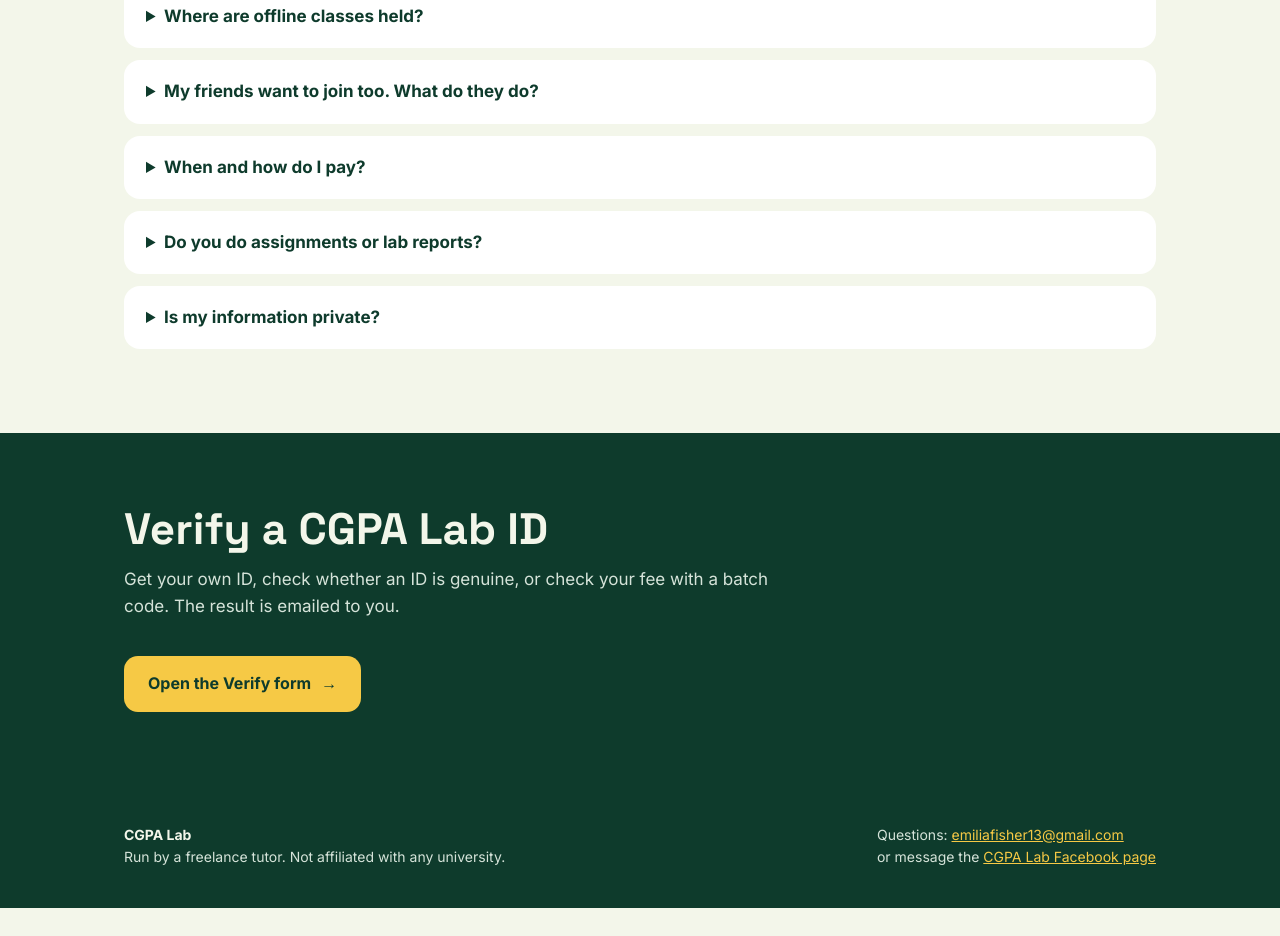
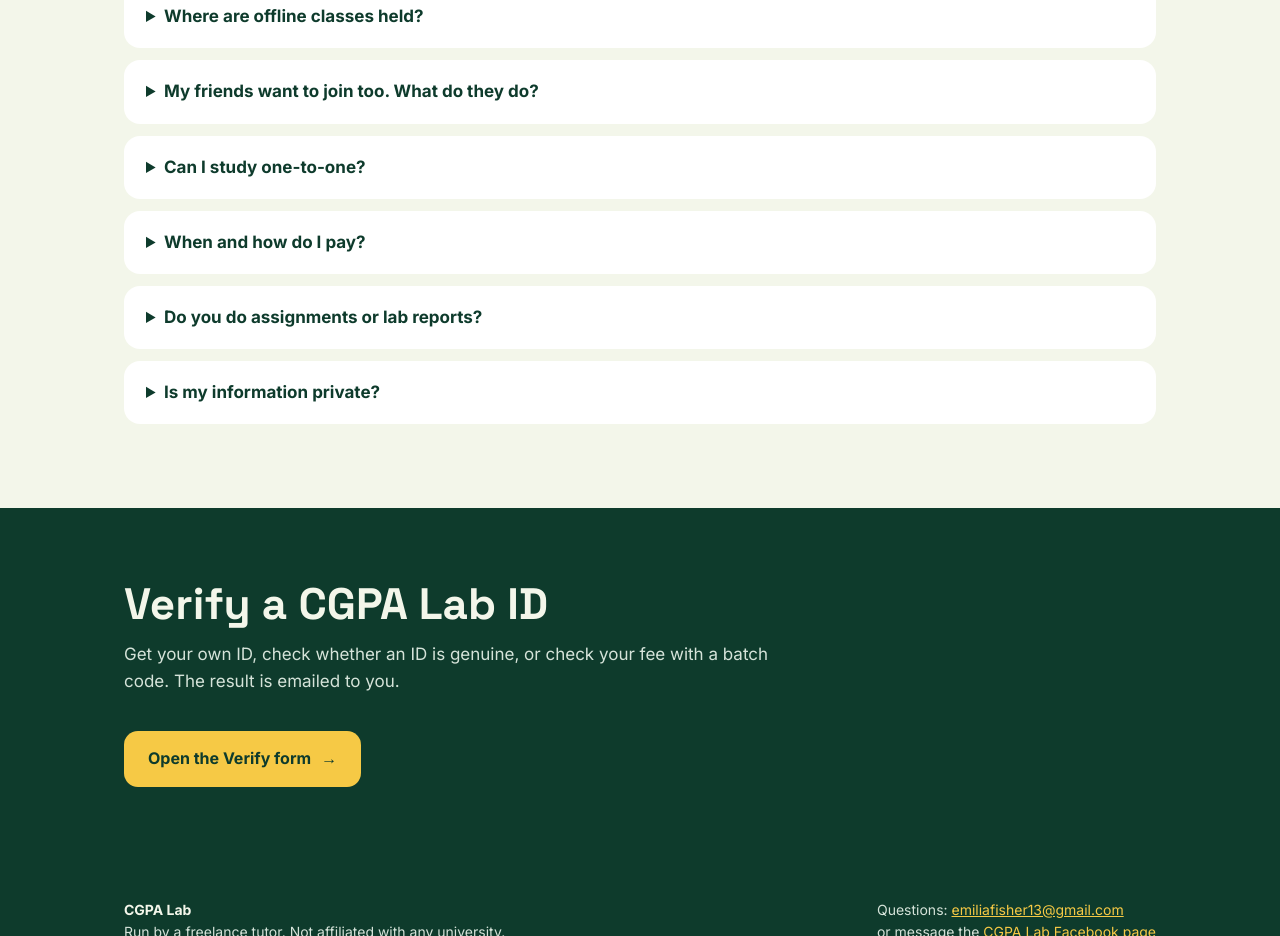
Before and after one commit to cgpalab/cgpalab.github.io, a plain HTML site: page index.html in a window 1280 px wide. Shown: the part 3050-3986 px from the top of the page. Before the commit the page ends 3958 px from the top, so only its background shows below. Drawn offline with Linux system fonts and the light colour scheme; a web font is replaced by a local one.

Commit message:
Add one-to-one FAQ

```diff
--- a/index.html
+++ b/index.html
@@ -190,6 +190,7 @@ footer a{color:var(--yellow)}
     <details><summary><span class="en-t">Which courses do you teach?</span><span class="bn-t">কোন কোর্স পড়ান?</span></summary><p><span class="en-t">Undergraduate Math, Physics, Electrical, Computer and Office Management courses. Send your course through the request form and we will confirm whether it is available.</span><span class="bn-t">আন্ডারগ্র্যাজুয়েট গণিত, পদার্থবিজ্ঞান, ইলেকট্রিক্যাল, কম্পিউটার ও অফিস ম্যানেজমেন্ট কোর্স। রিকোয়েস্ট ফর্মে কোর্সটি পাঠান, পড়ানো সম্ভব কিনা আমরা জানাব।</span></p></details>
     <details><summary><span class="en-t">Where are offline classes held?</span><span class="bn-t">অফলাইন ক্লাস কোথায় হয়?</span></summary><p><span class="en-t">Only within Bashundhara R/A. Outside Bashundhara, classes are online.</span><span class="bn-t">শুধু বসুন্ধরা আ/এ-এর মধ্যে। বসুন্ধরার বাইরে হলে ক্লাস অনলাইনে।</span></p></details>
     <details><summary><span class="en-t">My friends want to join too. What do they do?</span><span class="bn-t">আমার বন্ধুরাও যোগ দিতে চায়। তারা কী করবে?</span></summary><p><span class="en-t">One of you submits the course request. The others open the same form, choose "Joining a friend's request" and give that friend's email. It takes a minute and needs no uploads.</span><span class="bn-t">আপনাদের একজন কোর্স রিকোয়েস্ট করুন। বাকিরা একই ফর্ম খুলে "বন্ধুর রিকোয়েস্টে যোগ দিচ্ছি" বেছে নিয়ে সেই বন্ধুর ইমেইল দিন। এক মিনিট লাগে, কোনো আপলোড লাগে না।</span></p></details>
+    <details><summary><span class="en-t">Can I study one-to-one?</span><span class="bn-t">ওয়ান-টু-ওয়ান পড়া যাবে?</span></summary><p><span class="en-t">Yes. One-to-one classes are arranged on request, depending on availability. Please message us with your course and we will discuss the details.</span><span class="bn-t">হ্যাঁ। অনুরোধের ভিত্তিতে, সময় ও সুযোগ অনুযায়ী ওয়ান-টু-ওয়ান ক্লাসের ব্যবস্থা করা হয়। আপনার কোর্সসহ আমাদের মেসেজ দিন, বিস্তারিত আলোচনা করা হবে।</span></p></details>
     <details><summary><span class="en-t">When and how do I pay?</span><span class="bn-t">কখন ও কীভাবে পেমেন্ট করব?</span></summary><p><span class="en-t">Only after your batch is ready. You get a batch code by email, check your exact fee with it, and pay by bKash through the link in your fee email. Please never pay to a number shared anywhere else.</span><span class="bn-t">শুধু ব্যাচ প্রস্তুত হওয়ার পর। ইমেইলে ব্যাচ কোড পাবেন, সেটি দিয়ে সঠিক ফি দেখবেন এবং ফি-এর ইমেইলে দেওয়া লিংক থেকে bKash-এ পেমেন্ট করবেন। অন্য কোথাও দেওয়া কোনো নম্বরে কখনো পেমেন্ট করবেন না।</span></p></details>
     <details><summary><span class="en-t">Do you do assignments or lab reports?</span><span class="bn-t">অ্যাসাইনমেন্ট বা ল্যাব রিপোর্ট করে দেন?</span></summary><p><span class="en-t">No. CGPA Lab teaches concepts and exam preparation only. No graded assignments, lab reports or exam answers are done for students.</span><span class="bn-t">না। CGPA Lab শুধু কনসেপ্ট ও পরীক্ষার প্রস্তুতি করায়। গ্রেডেড অ্যাসাইনমেন্ট, ল্যাব রিপোর্ট বা পরীক্ষার উত্তর করে দেওয়া হয় না।</span></p></details>
     <details><summary><span class="en-t">Is my information private?</span><span class="bn-t">আমার তথ্য কি গোপন থাকে?</span></summary><p><span class="en-t">Yes. Your details, your CGPA Lab ID and any Low CG information are never shared.</span><span class="bn-t">হ্যাঁ। আপনার তথ্য, CGPA Lab আইডি এবং Low CG-সংক্রান্ত কোনো তথ্য কখনো কারও সাথে শেয়ার করা হয় না।</span></p></details>
```
